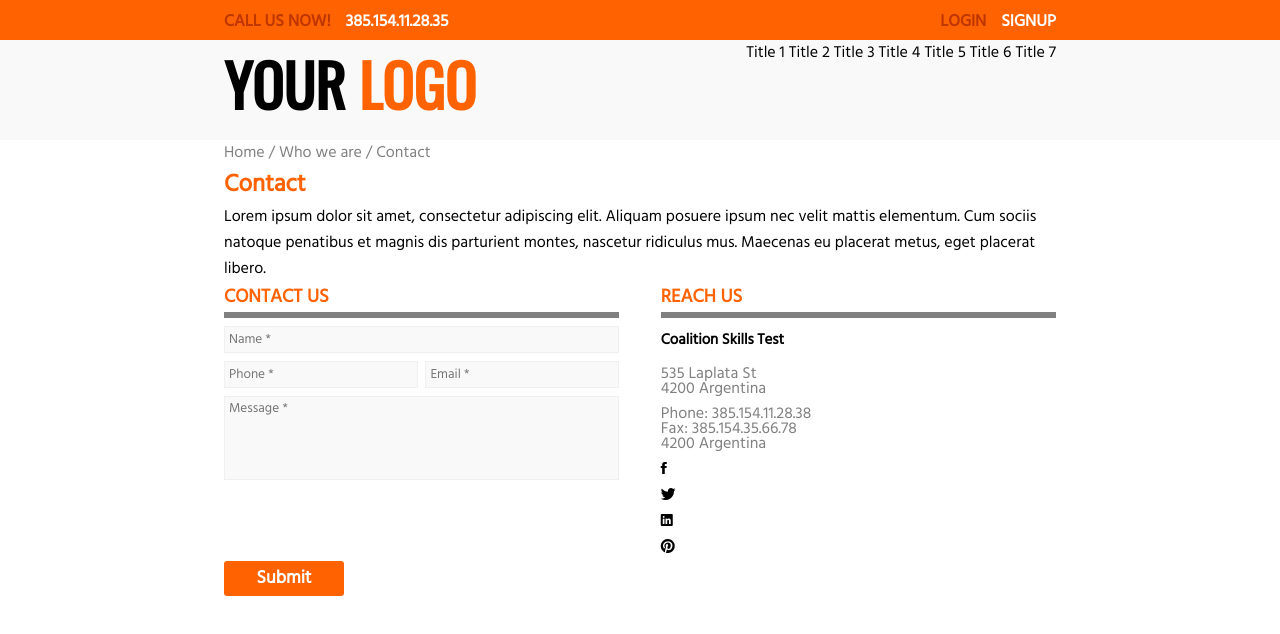
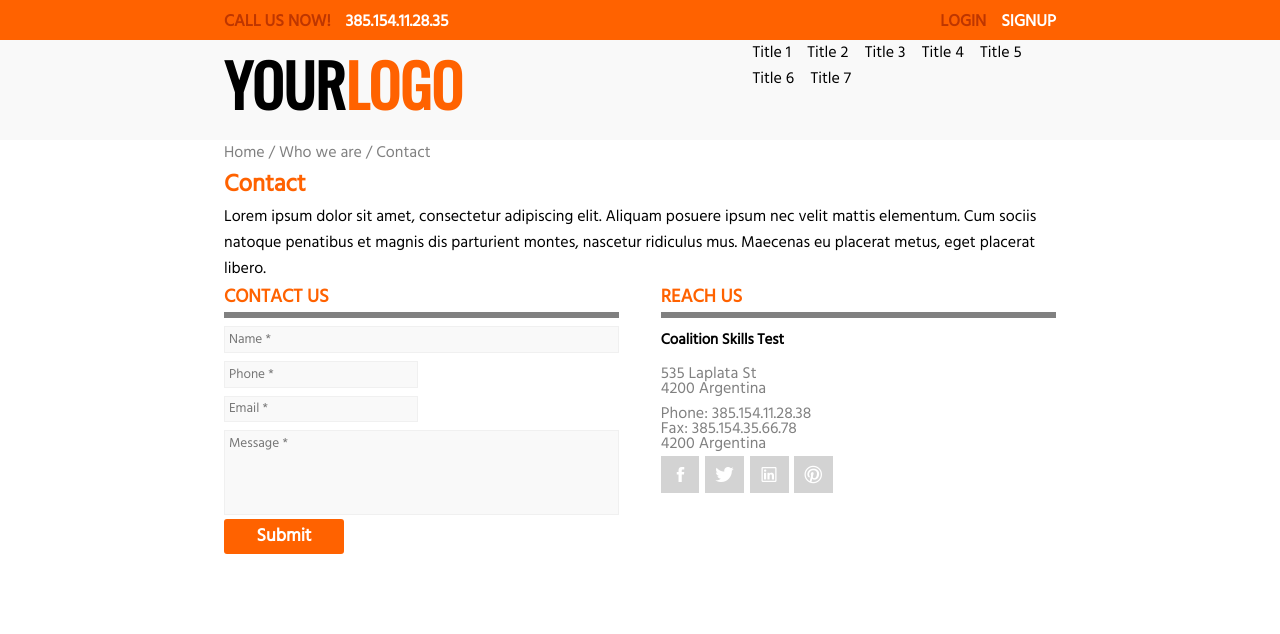
Before and after one commit to Wyzardsleeves/psd-exercise-1, a plain HTML site: page index.html in a window 1280 px wide. Drawn offline with nearby package versions, Linux system fonts and the light colour scheme.

Commit message:
arranged icons (social)

```diff
--- a/index.html
+++ b/index.html
@@ -27,7 +27,7 @@
       <section id="logo-part" class="main-contain">
         <!-- very top stuff -->
         <div class="your-logo">
-          <h1>YOUR <span style="color:#ff6200">LOGO</span></h1>
+          <h1>YOUR<span style="color:#ff6200">LOGO</span></h1>
         </div>
         <div class="ext-links">
           <ul>
@@ -85,12 +85,12 @@
             <p>Fax: 385.154.35.66.78</p>
             <p>4200 Argentina</p>
           </div>
-          <div>
+          <div class="ionicons">
             <ul>
               <li><i class="ion-social-facebook"></i></li>
               <li><i class="ion-social-twitter"></i></li>
-              <li><i class="ion-social-linkedin"></i></li>
-              <li><i class="ion-social-pinterest"></i></li>
+              <li><i class="ion-social-linkedin-outline"></i></li>
+              <li><i class="ion-social-pinterest-outline"></i></li>
             </ul>
           </div>
         </section>
--- a/styles/main.css
+++ b/styles/main.css
@@ -63,27 +63,27 @@ body{
 #mid-doc{
   width: 100%;
   height: 100px;
-  clear: both;
   background-color: #f9f9f9;
 }
 
 .your-logo{
-  position: relative;
-  top: 50%;
   float: left;
   margin: 0;
   font-size: 50px;
-  display: inline;
 }
 .your-logo h1, .your-logo span{
   font-family: 'Oswald', sans-serif;
 }
 
-.ext-links{
+.ext-links ul{
+  vertical-align: middle;
   float: right;
+  position: relative;
+  top: 50%;
 }
 .ext-links li{
   display: inline;
+  padding: 0 2% 0 2%;
 }
 
 
@@ -126,7 +126,7 @@ body{
 #input-phone{
   width: 49%;
   padding: 0.5% 2% 0.5% 1%;
-  margin: 1% 1% 1% 0;
+  margin: 1% 1.25% 1% 0; /*keep an eye out for this one */
 }
 #input-email{
   width: 49%;
@@ -175,6 +175,37 @@ body{
   line-height: 15px;
 }
 
+.ion-social-facebook{
+  padding: 0 15px 0 16px;
+}
+.ion-social-twitter{
+  padding: 0 10px 0 10px;
+}
+.ion-social-linkedin-outline{
+  padding: 0 12px 0 12px;
+}
+.ion-social-pinterest-outline{
+  padding: 0 11px 0 10px;
+}
+.ionicons{
+  margin-top: 2%;
+  width: 100%;
+}
+.ionicons ul li{
+  display: inline;
+  margin: 0 2px 0 0;
+}
+.ionicons ul li i{
+  width: 100%;
+  padding-top: 5px;
+  font-size: 20px;
+  color: white;
+  background-color: lightgrey;
+}
+.ionicons ul li i:hover{
+  background-color: #585858;
+}
+
 #submit-button .btn{
   color: white;
   border: none;
```
